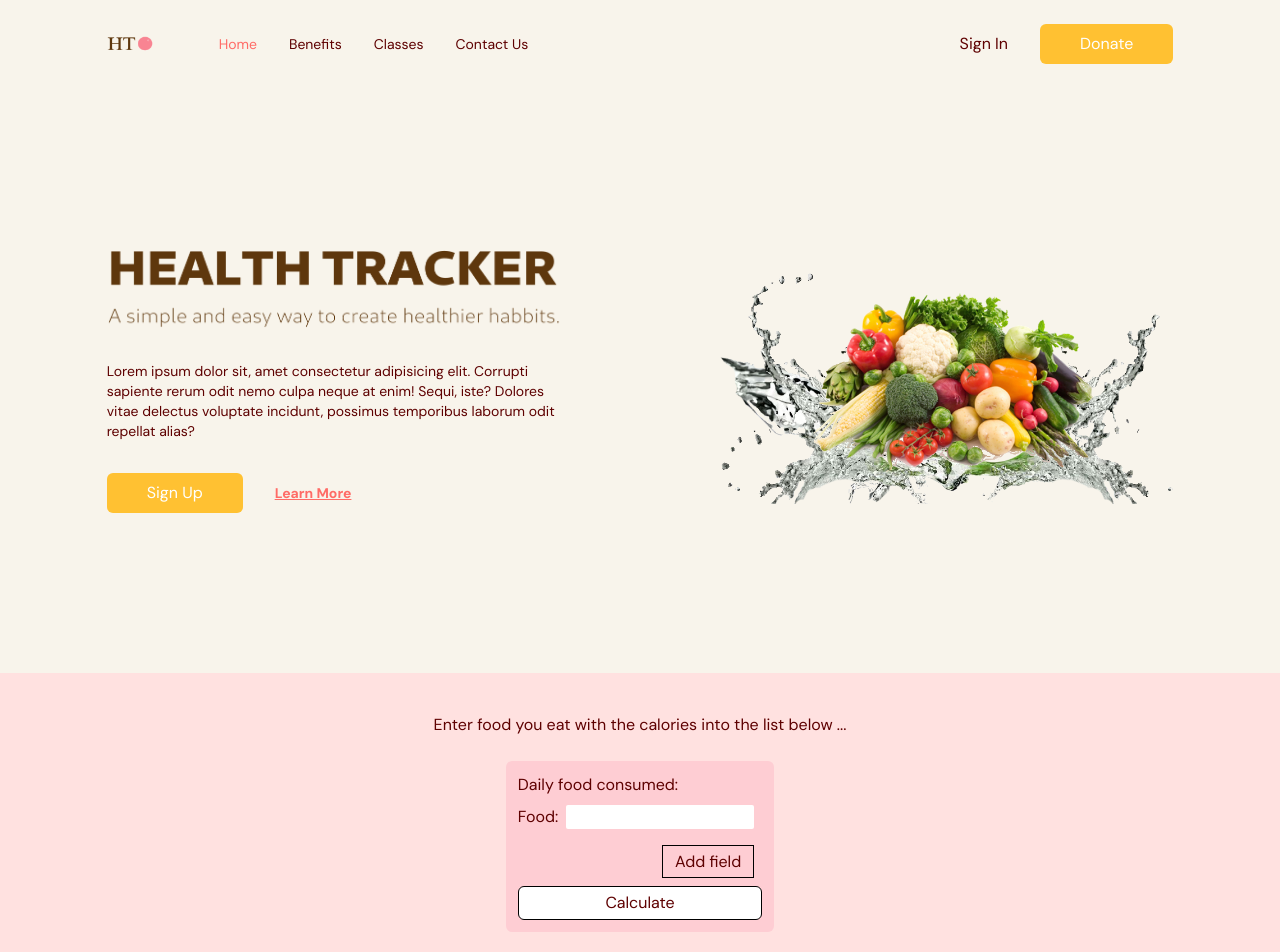
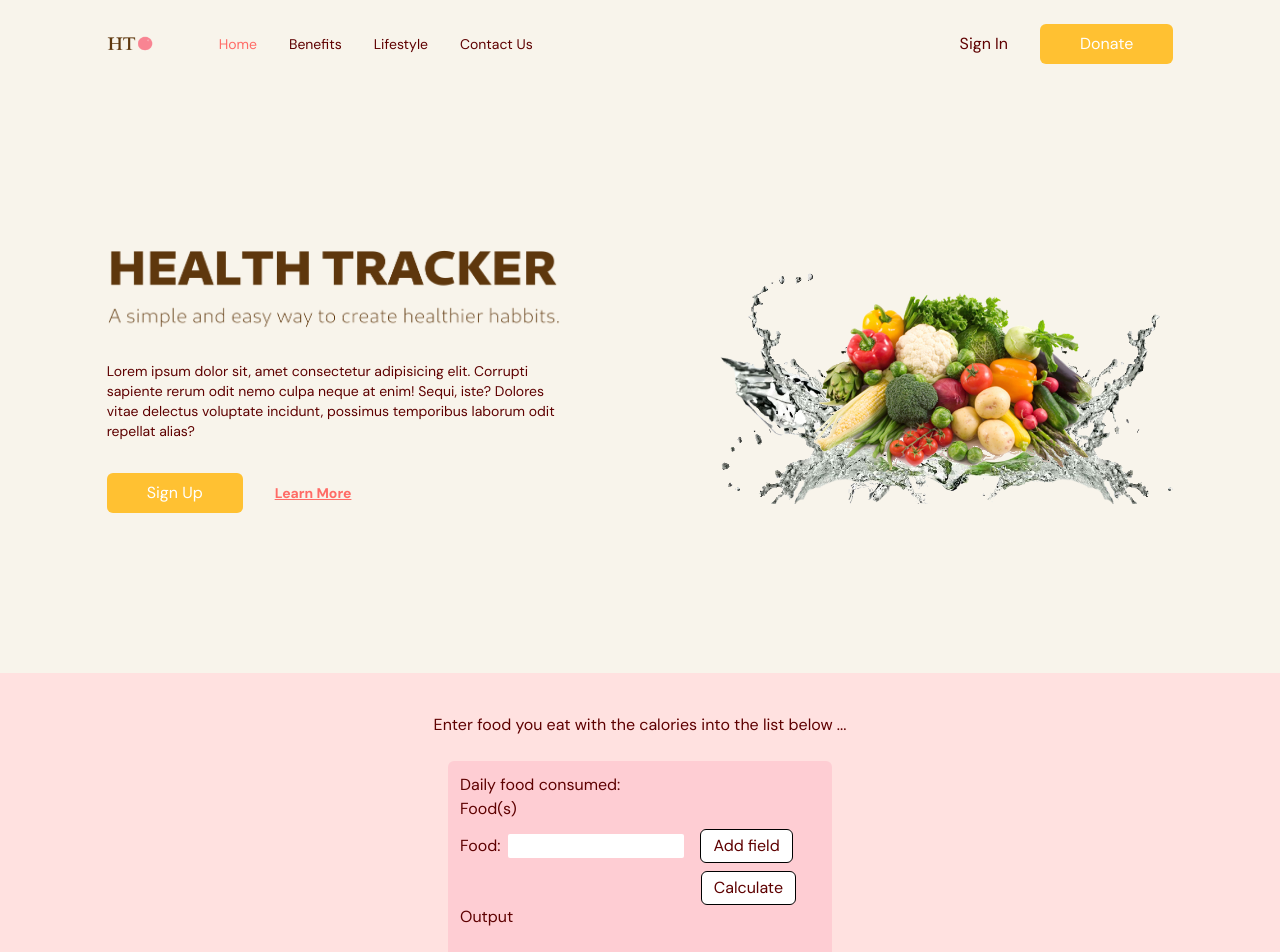
Before and after one commit to AyrtonCR/health-tracker-app, a React (Vite) app in the folder health-application/: page / in a window 1280 px wide. Shown: the top 952 px of the page. Built offline with nearby package versions, Linux system fonts and the light colour scheme.

Commit message:
changed basic styling for form, still working on grid flex combination issues

```diff
--- a/health-application/src/scenes/home/index.tsx
+++ b/health-application/src/scenes/home/index.tsx
@@ -6,14 +6,11 @@ import HomePageGraphic from "@/assets/food-png/png-2.png";
 import AnchorLink from "react-anchor-link-smooth-scroll";
 import { SelectedPage } from "@/shared/types";
 import { motion } from "framer-motion";
-import { list } from "@/shared/types";
-import { FormatInputPathObject } from "path";
+// import { list } from "@/shared/types";
 // import AddField from "@/components/addField";
 
 type Props = {
   setSelectedPage: (value: SelectedPage) => void;
-  e: EventListener;
-  list: (value: list) => void;
 };
 
 function Home({ setSelectedPage }: Props) {
@@ -25,32 +22,20 @@ function Home({ setSelectedPage }: Props) {
   };
 
   const handleServiceRemove = (index: number) => {
+    console.log("titties");
     const list = [...daily];
     list.splice(index, 1);
     setDaily(list);
   };
 
-  // const handleServiceChange = (
-  //   // eslint-disable-next-line @typescript-eslint/no-explicit-any
-  //   e: any,
-  //   index: number,
-  // ) => {
-  //   const { name, value } = e.target;
-  //   console.log(e.target);
-  //   const list = [...daily];
-  //   list[index][name] = value;
-  //   setDaily(list);
-  // };
-  // eslint-disable-next-line @typescript-eslint/no-explicit-any
-
   const handleServiceChange = (
     e: React.ChangeEvent<HTMLInputElement>,
     index: number,
   ) => {
-    const { name, value } = e.currentTarget;
-
-    const list = [...daily];
-
+    const name = e.currentTarget.name;
+    const value = e.currentTarget.value;
+    // eslint-disable-next-line @typescript-eslint/no-explicit-any
+    const list: any = [...daily];
     list[index][name] = value;
     setDaily(list);
   };
@@ -118,7 +103,7 @@ function Home({ setSelectedPage }: Props) {
           </motion.div>
         </div>
         {/* Image */}
-        <div className="z-10 flex basis-3/5 justify-center md:ml-40 md:mt-16 md:justify-end">
+        <div className="z-10 box-border flex basis-3/5 justify-center md:ml-40 md:mt-16 md:justify-end">
           <img alt="home-page-graphic" src={HomePageGraphic}></img>
         </div>
       </motion.div>
@@ -126,19 +111,20 @@ function Home({ setSelectedPage }: Props) {
 
       <div className="h=[150px] w-full bg-primary-100 py-10">
         <div className="mx-auto w-5/6">
-          <div className="grid justify-items-center">
-            <p className="grid ">
+          <div className="box-border grid justify-items-center">
+            <p className="box-border grid">
               Enter food you eat with the calories into the list below ...
             </p>
             {/* Form Container */}
             <div className="">
               {/* Form */}
-              <form className="m-6 grid h-fit w-fit rounded-md border-solid border-black bg-rose-200 p-3">
+              <form className="m-6 box-border grid h-fit w-96 rounded-md border-solid border-black bg-rose-200 p-3">
                 {/* Sub title */}
                 <p>Daily food consumed:</p>
+                <label htmlFor="food">Food(s)</label>
                 {/* Form Input */}
 
-                {daily.map((singleDaily, index) => (
+                {daily.map((singleDaily, index: number) => (
                   <>
                     <div key={index}>
                       <label>Food:</label>
@@ -146,16 +132,16 @@ function Home({ setSelectedPage }: Props) {
                         name="food"
                         type="text"
                         id="food"
-                        className="m-2 rounded-sm"
-                        required
+                        className="m-2 w-44 rounded-sm"
                         value={singleDaily.food}
                         onChange={(e) => handleServiceChange(e, index)}
+                        required
                       ></input>
-                      <div>
+                      <div className="inline-block">
                         {daily.length - 1 === index && daily.length < 10 && (
                           <button
                             onClick={handleServiceAdd}
-                            className="m-2 grid justify-self-end border-[0.01rem] border-solid border-black px-3 py-[0.2rem]"
+                            className="m-2 box-border   grid justify-self-end rounded-md border-[0.01rem]  border-black bg-white px-3 py-1 transition-all hover:scale-[1.1] hover:border-[0.09rem] hover:border-black hover:bg-slate-50"
                           >
                             Add field
                           </button>
@@ -166,7 +152,7 @@ function Home({ setSelectedPage }: Props) {
                           <button
                             onClick={() => handleServiceRemove(index)}
                             type="button"
-                            className="m-2 grid justify-self-end border-[0.01rem] border-solid border-black px-3 py-[0.2rem]"
+                            className="m-2 box-border box-border grid justify-self-end rounded-md border-[0.01rem] border-[0.01rem] border-solid border-solid border-black border-black bg-white px-3 px-3 py-1 py-[0.2rem] text-xs transition-all hover:scale-[1.1] hover:border-[0.09rem] hover:border-black hover:bg-slate-50"
                           >
                             <span>Remove</span>
                           </button>
@@ -177,9 +163,17 @@ function Home({ setSelectedPage }: Props) {
                 ))}
 
                 {/* <AddField /> */}
-                <button className="rounded-md border-[0.01rem] border-solid border-black bg-white px-3 py-1 transition-all hover:scale-[1.1] hover:border-[0.09rem] hover:border-black hover:bg-slate-50">
+                <button className="mr-6 box-border grid w-fit justify-self-end rounded-md border-[0.01rem] border-solid border-black bg-white px-3 py-1 transition-all hover:scale-[1.1] hover:border-[0.09rem] hover:border-black hover:bg-slate-50">
                   Calculate
                 </button>
+                <h2 className="mb-8">Output</h2>
+                {daily.map((singleDaily, index: number) => (
+                  <ul key={index}>
+                    {singleDaily.food && (
+                      <li key={index}>{singleDaily.food}</li>
+                    )}
+                  </ul>
+                ))}
               </form>
             </div>
           </div>
--- a/health-application/src/scenes/navbar/index.tsx
+++ b/health-application/src/scenes/navbar/index.tsx
@@ -43,7 +43,7 @@ const Navbar = ({ isTopOfPage, selectedPage, setSelectedPage }: Props) => {
                     setSelectedPage={setSelectedPage}
                   />
                   <Link
-                    page="Classes"
+                    page="Lifestyle"
                     selectedPage={selectedPage}
                     setSelectedPage={setSelectedPage}
                   />
@@ -97,7 +97,7 @@ const Navbar = ({ isTopOfPage, selectedPage, setSelectedPage }: Props) => {
               setSelectedPage={setSelectedPage}
             />
             <Link
-              page="Classes"
+              page="Lifestyle"
               selectedPage={selectedPage}
               setSelectedPage={setSelectedPage}
             />
```
